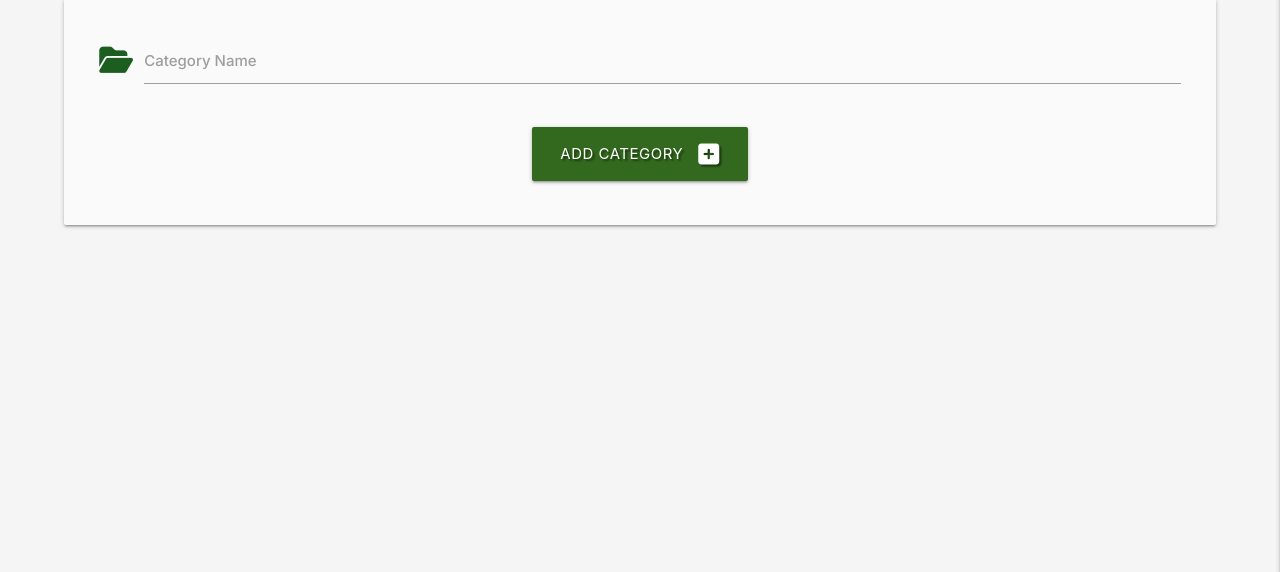
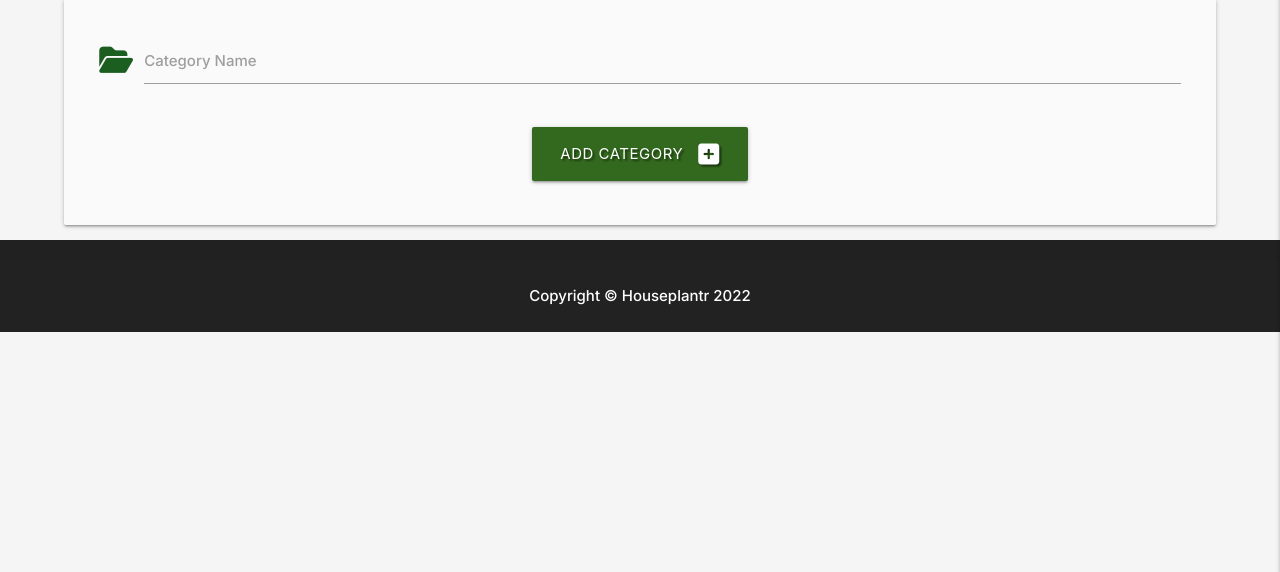
Before and after one commit to RachelFurlong-dev/milestone-project3-v1, a Flask app: page /add_category in a window 1280 px wide. Shown: the part 190-762 px from the top of the page. Run offline with Flask 2, Linux system fonts and the light colour scheme; some libraries are stand-ins or nearby versions.

Commit message:
Add footer to base.html

```diff
--- a/templates/base.html
+++ b/templates/base.html
@@ -74,9 +74,23 @@
         {% endblock %}
     </main>
 
+    <!-- footer -->
+    <footer class="page-footer grey darken-4">
+        <div class="footer-copyright center">
+          <div class="container">
+          <p class="white-text">Copyright &copy; Houseplantr <span id="copyright"></span></p>
+          </div>
+        </div>
+    </footer>
+
     <script src="https://code.jquery.com/jquery-3.6.0.min.js" integrity="sha256-/xUj+3OJU5yExlq6GSYGSHk7tPXikynS7ogEvDej/m4=" crossorigin="anonymous"></script>
     <script src="https://cdnjs.cloudflare.com/ajax/libs/materialize/1.0.0/js/materialize.min.js"></script>
     <script src="{{ url_for('static', filename='js/script.js') }}"></script>
+
+    <!-- custom script for footer date -->
+    <script>
+        $("#copyright").text(new Date().getFullYear());
+    </script>
     {% block scripts %}
     {% endblock %}
 </body>
```
